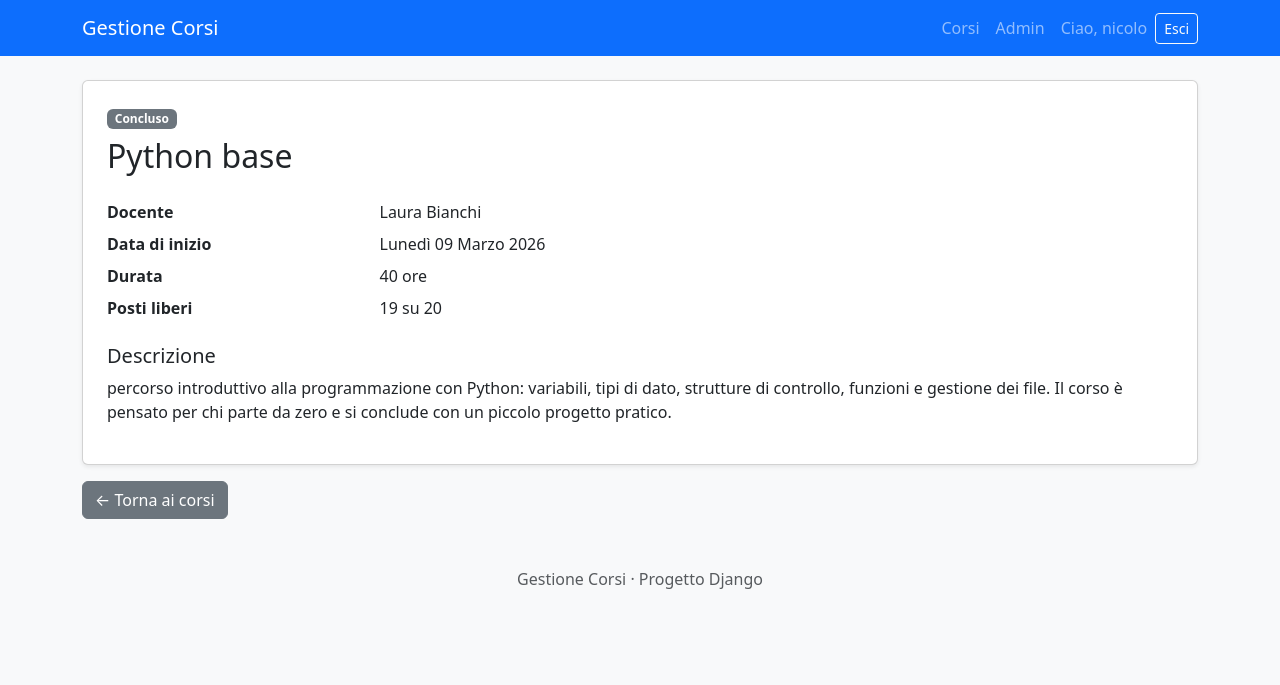
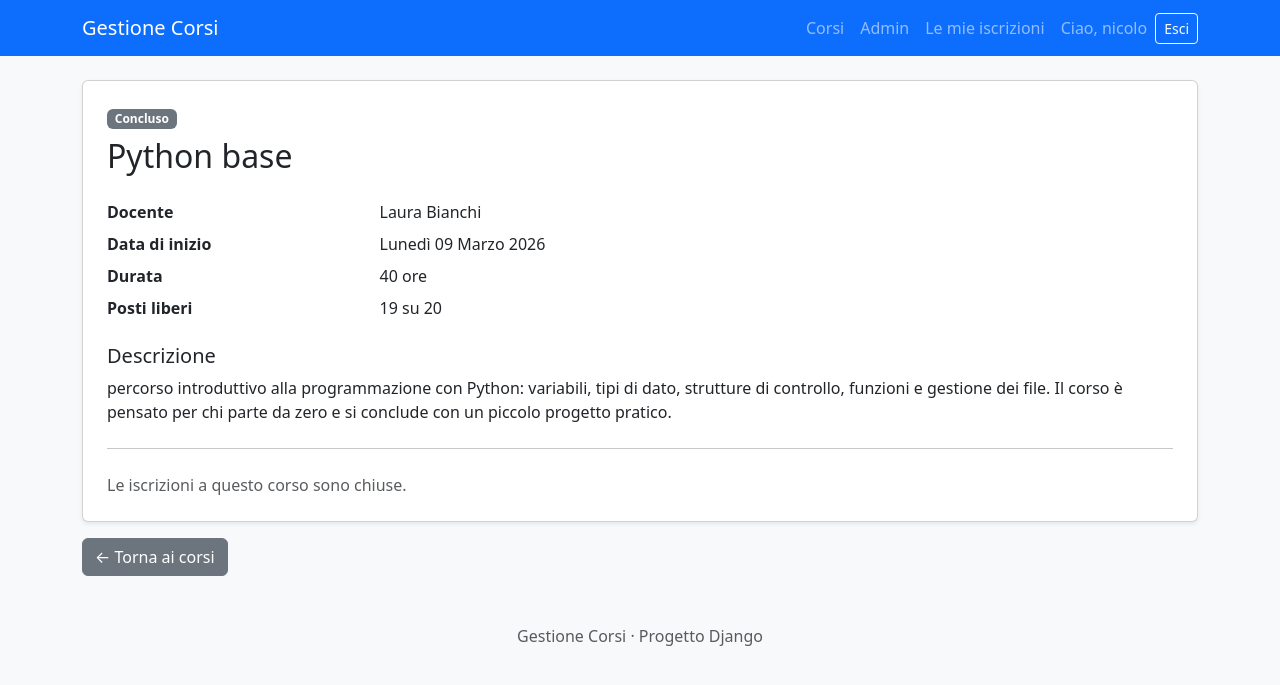
Before and after one commit to NicoloRanieri/gestione_corsi, a Django app: page /corsi/1/ in a window 1280 px wide. Shown: the top 685 px of the page. Run offline with Django 5.2, Linux system fonts and the light colour scheme; a user stored in the database is signed in; data comes from the database, SQL or seed files in the repository; both versions use the stored data as it was after the commit.

Commit message:
iscrizioni e validazione

```diff
--- a/corsi/models.py
+++ b/corsi/models.py
@@ -1,6 +1,7 @@
 from django.conf import settings
 from django.db import models
 from django.urls import reverse
+from django.core.exceptions import ValidationError
 
 
 class Corso(models.Model):
@@ -37,6 +38,9 @@ class Corso(models.Model):
     def posti_liberi(self):
         return self.posti_massimi - self.iscrizioni.count()
 
+    def is_pieno(self):
+        return self.posti_liberi() <= 0
+
 
 class Iscrizione(models.Model):
     utente = models.ForeignKey(
@@ -64,3 +68,17 @@ class Iscrizione(models.Model):
 
     def __str__(self):
         return f"{self.utente} - {self.corso}"
+
+    def clean(self):
+        super().clean()
+        # I controlli valgono solo quando si crea una nuova iscrizione
+        if not self._state.adding or not self.corso_id:
+            return
+        if self.corso.stato != Corso.Stato.PROGRAMMATO:
+            raise ValidationError(
+                "Le iscrizioni sono aperte solo per i corsi programmati."
+            )
+        if self.corso.is_pieno():
+            raise ValidationError(
+                "Il corso è al completo, non ci sono più posti disponibili."
+            )
--- a/corsi/templates/corsi/corso_detail.html
+++ b/corsi/templates/corsi/corso_detail.html
@@ -24,6 +24,36 @@
 
         <h2 class="h5">Descrizione</h2>
         {{ corso.descrizione|linebreaks }}
+
+                <hr class="my-4">
+
+        {% if not user.is_authenticated %}
+            <p class="mb-0">
+                <a href="{% url 'login' %}?next={{ request.path }}">Accedi</a> per iscriverti a questo corso.
+            </p>
+        {% elif iscrizione %}
+            <div class="d-flex flex-wrap align-items-center gap-3">
+                <span class="text-success fw-semibold">
+                    Sei iscritto a questo corso dal {{ iscrizione.data_iscrizione|date:"d/m/Y" }}.
+                </span>
+                {% if corso.stato == "programmato" %}
+                    <form method="post" action="{% url 'corsi:annulla_iscrizione' iscrizione.pk %}">
+                        {% csrf_token %}
+                        <button type="submit" class="btn btn-outline-danger btn-sm">Annulla iscrizione</button>
+                    </form>
+                {% endif %}
+            </div>
+        {% elif corso.stato != "programmato" %}
+            <p class="text-muted mb-0">Le iscrizioni a questo corso sono chiuse.</p>
+        {% elif corso.is_pieno %}
+            <p class="text-muted mb-0">Il corso è al completo.</p>
+        {% else %}
+            <form method="post" action="{% url 'corsi:iscriviti' corso.pk %}">
+                {% csrf_token %}
+                <button type="submit" class="btn btn-primary">Iscriviti al corso</button>
+            </form>
+        {% endif %}
+
     </div>
 </div>
 
--- a/corsi/urls.py
+++ b/corsi/urls.py
@@ -9,4 +9,8 @@ urlpatterns = [
     path("", RedirectView.as_view(pattern_name="corsi:lista"), name="home"),
     path("corsi/", views.CorsoListView.as_view(), name="lista"),
     path("corsi/<int:pk>/", views.CorsoDetailView.as_view(), name="dettaglio"),
+
+    path("corsi/<int:pk>/iscriviti/", views.iscriviti, name="iscriviti"),
+    path("iscrizioni/", views.MieIscrizioniView.as_view(), name="mie_iscrizioni"),
+    path("iscrizioni/<int:pk>/annulla/", views.annulla_iscrizione, name="annulla_iscrizione"),
 ]
--- a/corsi/views.py
+++ b/corsi/views.py
@@ -1,6 +1,12 @@
+from django.contrib import messages
+from django.contrib.auth.decorators import login_required
+from django.contrib.auth.mixins import LoginRequiredMixin
+from django.core.exceptions import ValidationError
+from django.shortcuts import get_object_or_404, redirect
+from django.views.decorators.http import require_POST
 from django.views.generic import DetailView, ListView
 
-from .models import Corso
+from .models import Corso, Iscrizione
 
 
 class CorsoListView(ListView):
@@ -10,3 +16,56 @@ class CorsoListView(ListView):
 
 class CorsoDetailView(DetailView):
     model = Corso
+
+    def get_context_data(self, **kwargs):
+        context = super().get_context_data(**kwargs)
+        if self.request.user.is_authenticated:
+            context["iscrizione"] = Iscrizione.objects.filter(
+                corso=self.object, utente=self.request.user
+            ).first()
+        return context
+
+
+@login_required
+@require_POST
+def iscriviti(request, pk):
+    corso = get_object_or_404(Corso, pk=pk)
+
+    if Iscrizione.objects.filter(corso=corso, utente=request.user).exists():
+        messages.warning(request, "Sei già iscritto a questo corso.")
+        return redirect(corso)
+
+    iscrizione = Iscrizione(corso=corso, utente=request.user)
+    try:
+        iscrizione.full_clean()
+    except ValidationError as errore:
+        for messaggio in errore.messages:
+            messages.error(request, messaggio)
+        return redirect(corso)
+
+    iscrizione.save()
+    messages.success(request, f'Iscrizione al corso "{corso.titolo}" completata!')
+    return redirect(corso)
+
+
+@login_required
+@require_POST
+def annulla_iscrizione(request, pk):
+    iscrizione = get_object_or_404(Iscrizione, pk=pk, utente=request.user)
+
+    if iscrizione.corso.stato != Corso.Stato.PROGRAMMATO:
+        messages.error(request, "Puoi annullare solo l'iscrizione a corsi non ancora iniziati.")
+    else:
+        titolo = iscrizione.corso.titolo
+        iscrizione.delete()
+        messages.success(request, f'Iscrizione al corso "{titolo}" annullata.')
+
+    return redirect("corsi:mie_iscrizioni")
+
+
+class MieIscrizioniView(LoginRequiredMixin, ListView):
+    template_name = "corsi/mie_iscrizioni.html"
+    context_object_name = "iscrizioni"
+
+    def get_queryset(self):
+        return Iscrizione.objects.filter(utente=self.request.user).select_related("corso")
--- a/templates/base.html
+++ b/templates/base.html
@@ -22,6 +22,9 @@
                     {% endif %}
                     {% if user.is_authenticated %}
                         <li class="nav-item">
+                            <a class="nav-link" href="{% url 'corsi:mie_iscrizioni' %}">Le mie iscrizioni</a>
+                        </li>
+                        <li class="nav-item">
                             <span class="navbar-text mx-2">Ciao, {{ user.first_name|default:user.username }}</span>
                         </li>
                         <li class="nav-item">
@@ -40,6 +43,10 @@
     </nav>
 
     <main class="container">
+        {% for message in messages %}
+            <div class="alert alert-{{ message.tags }}">{{ message }}</div>
+        {% endfor %}
+
         {% block content %}{% endblock %}
     </main>
 
```
Also changed, not shown: config/settings.py (+7 -0 lines), corsi/templates/corsi/mie_iscrizioni.html (added, +50 -0 lines), db.sqlite3.
